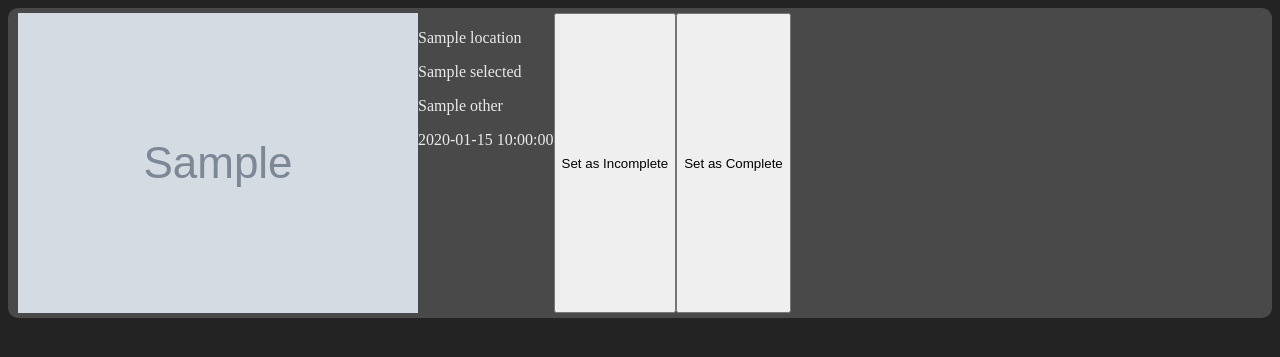
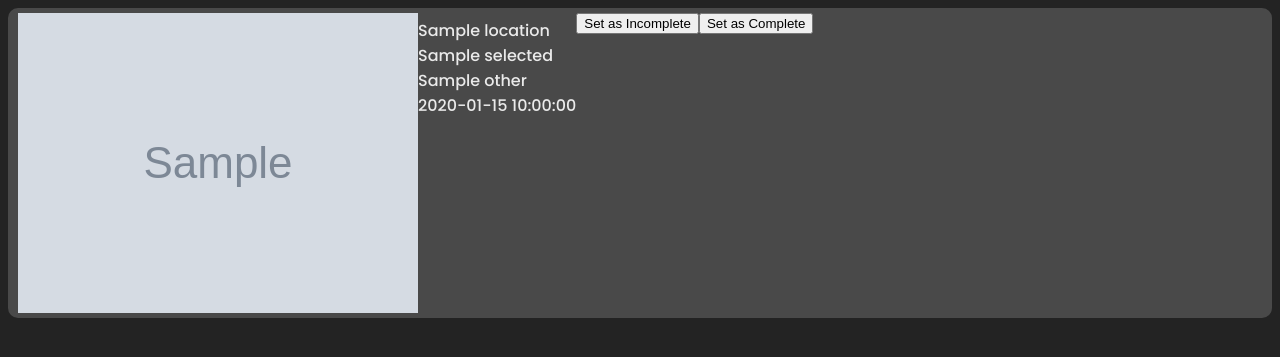
Before and after one commit to chetan0402/TidyTrack, a Flask app: template templates/dashboard_entry_show.html in a window 1280 px wide. Shown: the top 357 px of the page. Run offline with Flask 3, Linux system fonts and the light colour scheme; the template is opened without the code that fills it: most values are stand-ins (such as "Sample title", 1, 10 or a date in 2020); grey boxes marked "Sample" are stand-in pictures; parts of the project's set-up code (start-up, migrations or seed data) failed here and were passed over.

Commit message:
fix overflow

```diff
--- a/templates/dashboard_entry_show.html
+++ b/templates/dashboard_entry_show.html
@@ -17,8 +17,9 @@
             background: #494949;
             padding: 5px 10px;
             border-radius: 10px;
+            height: fit-content;
         }
-        .card>p{
+        .card>div{
             margin: 5px 0;
             font-family: "Poppins", sans-serif;
             font-weight: 500;
@@ -32,6 +33,9 @@
             z-index: -1;
             opacity: 0;
         }
+        .changeButton{
+            height: fit-content;
+        }
     </style>
 </head>
 <body>
@@ -40,10 +44,7 @@
         <div class="card" data-status="{{ row.status }}" id="{{ row.ticket_id }}">
             <img src="/img/{{ row.img }}" alt="">
             <div>
-                <p class="location">{{ row.location }}</p>
-                <p class="selected">{{ row.selected }}</p>
-                <p class="other">{{ row.other }}</p>
-                <p class="time">{{ convertTime(row.time) }}</p>
+                {{ row.location }}<br>{{ row.selected }}<br>{{ row.other }}<br>{{ convertTime(row.time) }}
             </div>
             <button class="changeButton incomplete" onclick="taskIncomplete(this)">Set as Incomplete</button>
             <button class="changeButton complete" onclick="taskComplete(this)">Set as Complete</button>
```
